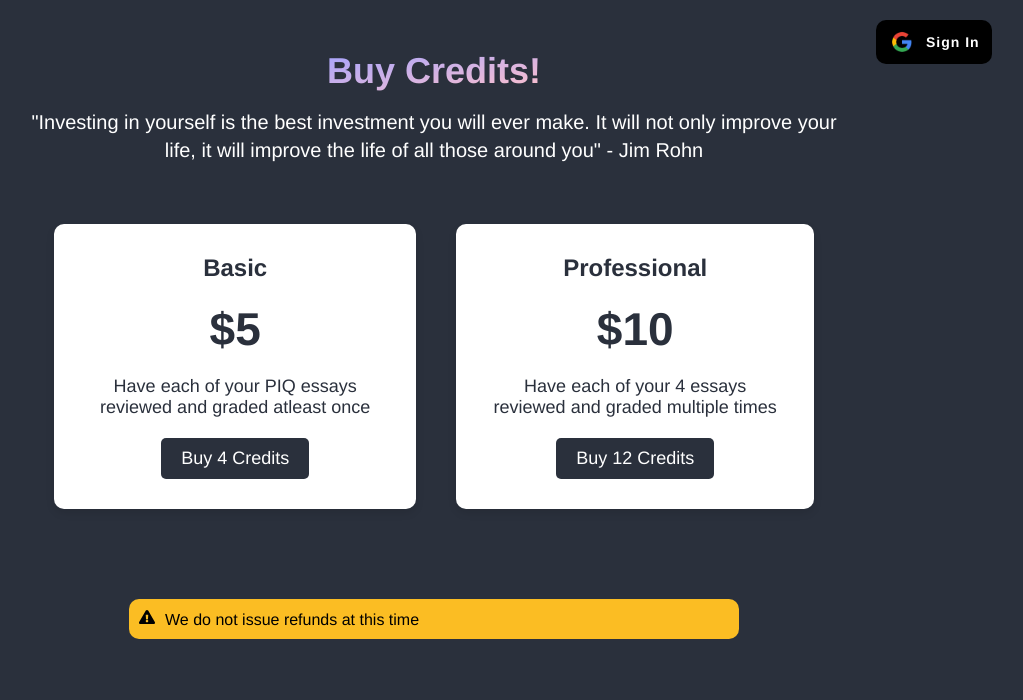
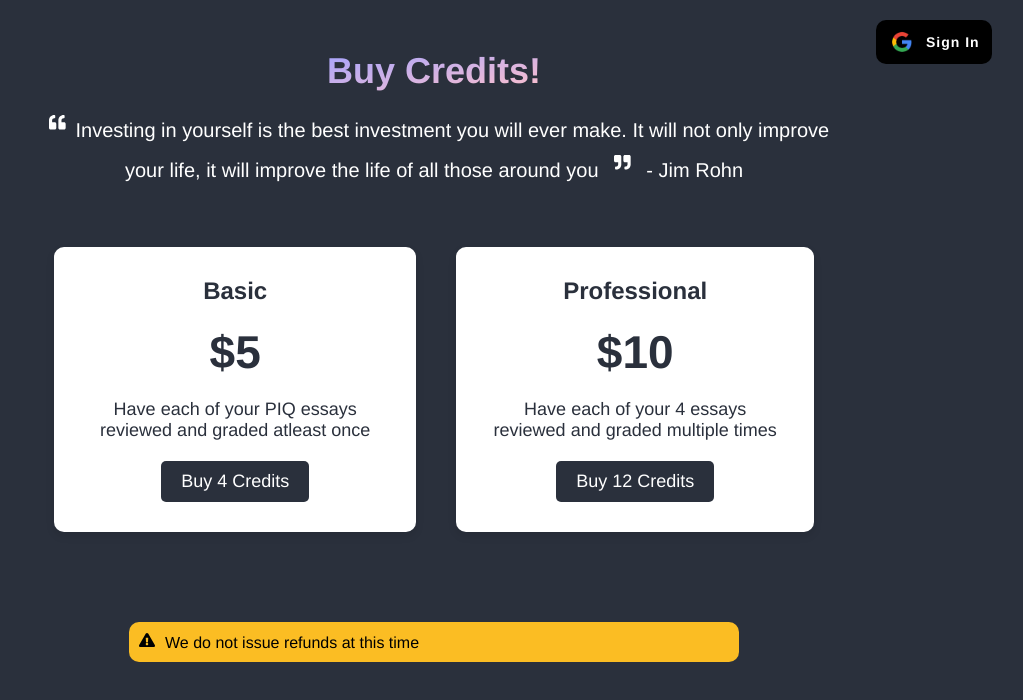
Before and after one commit to Lopez-Jordan/UC-Chatbot, a React (Vite) app in the folder client/: page /purchase in a window 1280 px wide. Shown: the top 700 px of the page, without its empty margins (206-1229 px from the left). Built offline with nearby package versions, Linux system fonts and the light colour scheme.

Commit message:
improved styling to the purchase page

```diff
--- a/client/src/pages/Purchase/Purchase.css
+++ b/client/src/pages/Purchase/Purchase.css
@@ -23,7 +23,13 @@
     font-size: 20px;
     width: 70%;
     margin-bottom: 20px;
+    line-height: 36px;
 }
+.quoteIcon{
+    margin: 6px 10px;
+    font-size: smaller;
+}
+
 
 .cards {
     display: flex;
--- a/client/src/pages/Purchase/Purchase.jsx
+++ b/client/src/pages/Purchase/Purchase.jsx
@@ -1,5 +1,5 @@
 import './Purchase.css';
-import { FaExclamationTriangle } from "react-icons/fa";
+import { FaExclamationTriangle, FaQuoteLeft, FaQuoteRight } from "react-icons/fa";
 
 export default function Purchase() {
 
@@ -8,8 +8,9 @@ export default function Purchase() {
             <div className='mainPurchase'>
                 <h1 className='buyCredits'>Buy Credits!</h1>
                 <p className='quote'>
-                    "Investing in yourself is the best investment you will ever make.
-                    It will not only improve your life, it will improve the life of all those around you"    - Jim Rohn
+                    <FaQuoteLeft className='quoteIcon'/>
+                    Investing in yourself is the best investment you will ever make.
+                    It will not only improve your life, it will improve the life of all those around you <FaQuoteRight className='quoteIcon' />   - Jim Rohn
                 </p>
                 <div className='cards'>
                     <div id="card1">
```
